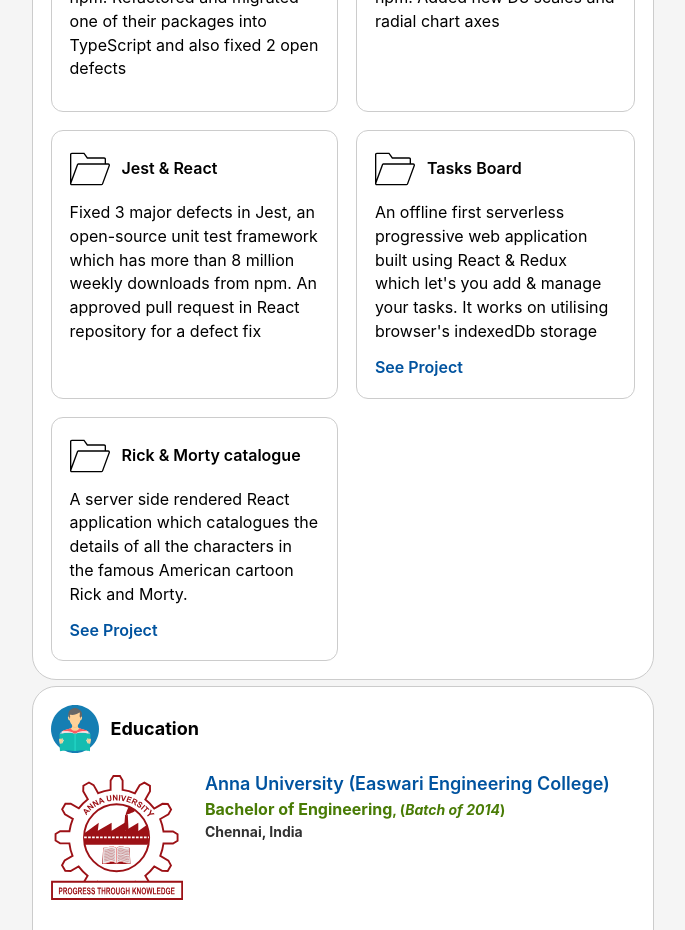
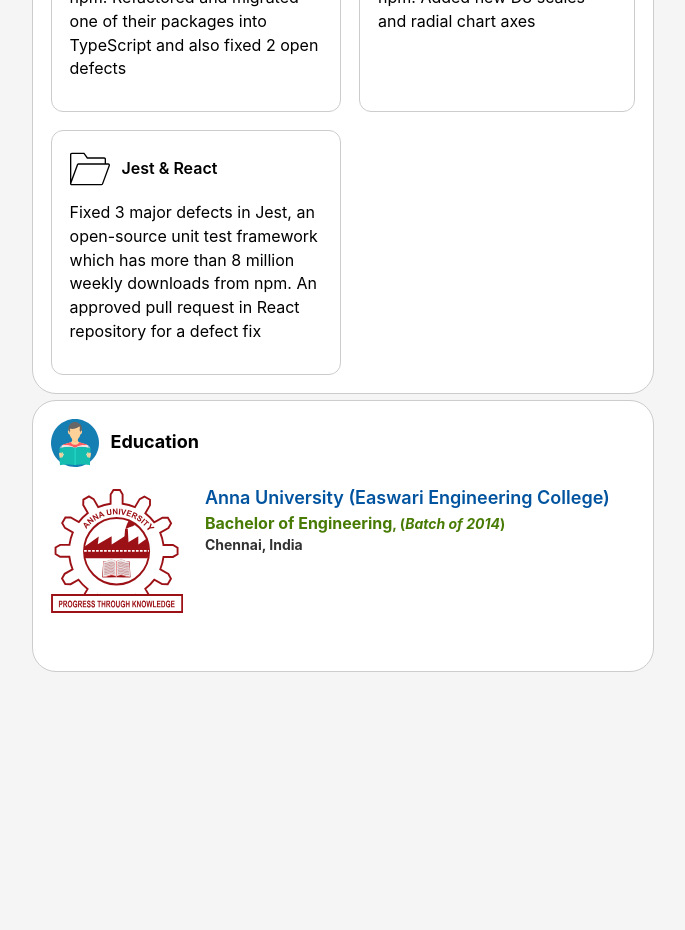
Before and after one commit to sarathps93/personal-website-v2, a React (Create React App) app: page / in a window 1280 px wide. Shown: the part 1900-2830 px from the top of the page, without its empty margins (285-970 px from the left). After the commit the page ends 2596 px from the top, so only its background shows below. Built offline with nearby package versions, Linux system fonts and the light colour scheme.

Commit message:
latest revision

```diff
--- a/src/contents/index.js
+++ b/src/contents/index.js
@@ -193,16 +193,6 @@
         {
             title: 'Jest & React',
             description: 'Fixed 3 major defects in Jest, an open-source unit test framework which has more than 8 million weekly downloads from npm. An approved pull request in React repository for a defect fix'
-        },
-        {
-            title: 'Tasks Board',
-            link: 'https://tasks-board-pwa.herokuapp.com/',
-            description: 'An offline first serverless progressive web application built using React & Redux which let\'s you add & manage your tasks. It works on utilising browser\'s indexedDb storage'
-        },
-        {
-            title: 'Rick & Morty catalogue',
-            link: 'https://rick-morty-catalogue.herokuapp.com/',
-            description: 'A server side rendered React application which catalogues the details of all the characters in the famous American cartoon Rick and Morty.'
         }
     ],
     clients: [
```
